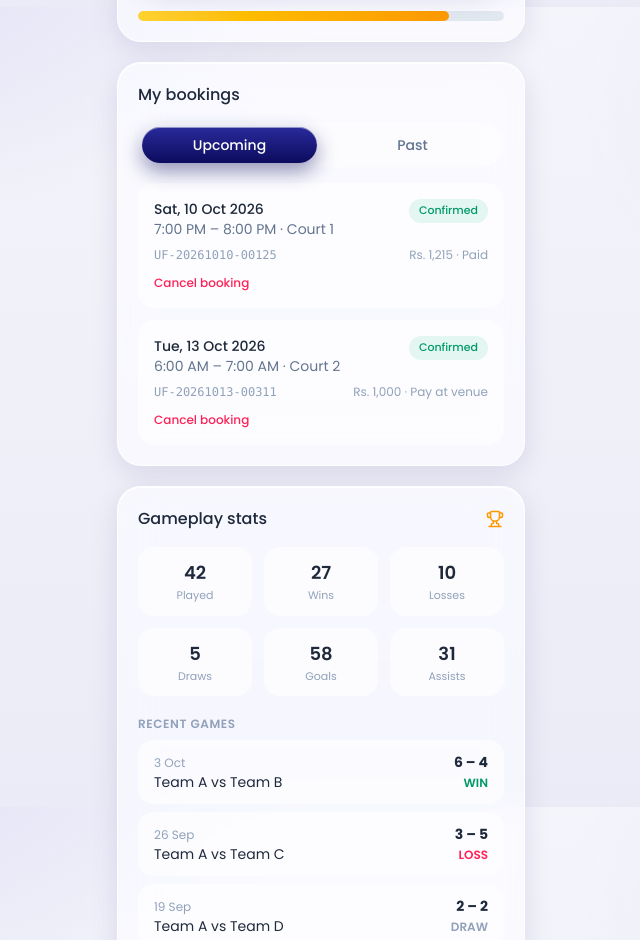
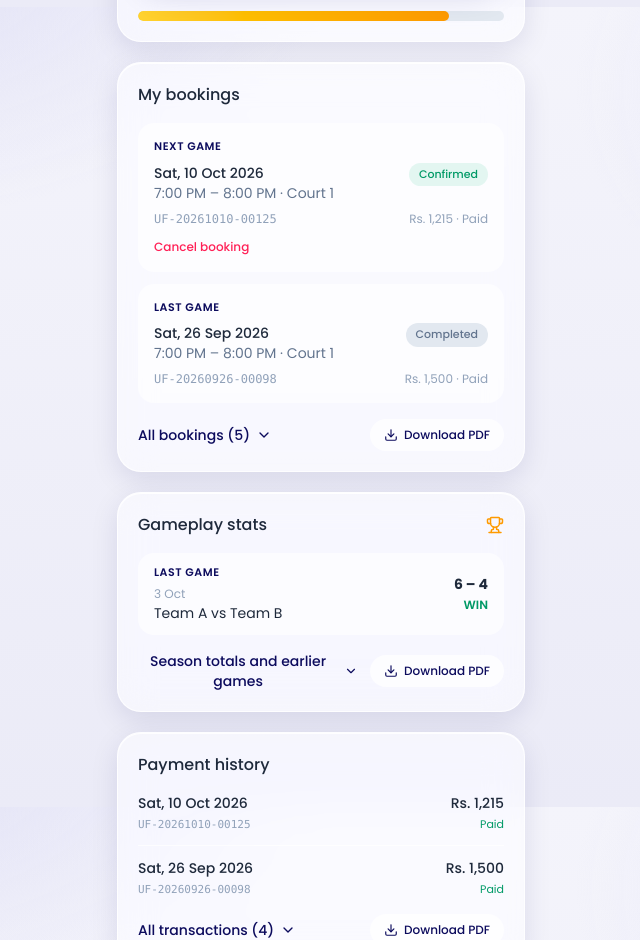
Before and after one commit to rahishd/uniquefutsalclient, a Next.js app: page /profile in a window 1280 px wide. Shown: the part 793-1733 px from the top of the page, without its empty margins (319-959 px from the left). Built offline with nearby package versions, Linux system fonts and the light colour scheme.

Commit message:
Profile: show only latest bookings, game and payments; dropdown for the rest with PDF download

```diff
--- a/components/profile/ProfileView.tsx
+++ b/components/profile/ProfileView.tsx
@@ -2,7 +2,8 @@
 
 import { useState } from "react";
 import Link from "next/link";
-import { Bell, Check, ChevronRight, Crown, LogOut, Pencil, Star, Trophy, UserRound, X } from "lucide-react";
+import { Bell, Check, ChevronDown, ChevronRight, Crown, Download, Loader2, LogOut, Pencil, Star, Trophy, UserRound, X } from "lucide-react";
+import { downloadPdf } from "@/lib/pdf";
 import { signInDemo, signOut, useSession } from "@/lib/session";
 import { useTeams } from "@/lib/teams";
 import { setPref, usePrefs } from "@/lib/prefs";
@@ -30,6 +31,20 @@ function Card({ title, action, children }: { title: string; action?: React.React
       </div>
       {children}
     </section>
+  );
+}
+
+// Dropdown arrow that reveals the older items, next to a button that downloads the full list as a PDF.
+function MoreBar({ id, open, onToggle, label, pdfLabel, onPdf, busy }: { id: string; open: boolean; onToggle: () => void; label: string; pdfLabel: string; onPdf: () => void; busy: boolean }) {
+  return (
+    <div className="mt-4 flex items-center justify-between gap-3">
+      <button type="button" onClick={onToggle} aria-expanded={open} aria-controls={id} className="flex items-center gap-1.5 text-sm font-medium text-brand">
+        {label} <ChevronDown size={16} className={`transition-transform ${open ? "rotate-180" : ""}`} />
+      </button>
+      <button type="button" onClick={onPdf} disabled={busy} aria-label={pdfLabel} className="flex shrink-0 items-center gap-1.5 rounded-full bg-white/70 px-3.5 py-2 text-xs font-medium text-brand disabled:opacity-50">
+        {busy ? <Loader2 size={14} className="animate-spin" /> : <Download size={14} />} Download PDF
+      </button>
+    </div>
   );
 }
 
@@ -74,13 +89,23 @@ function RegisteredProfile() {
   const [profile, setProfile] = useState<ProfileData>(sampleProfile);
   const [draft, setDraft] = useState<ProfileData>(sampleProfile);
   const [editing, setEditing] = useState(false);
-  const [tab, setTab] = useState<"upcoming" | "past">("upcoming");
   const [bookings, setBookings] = useState<BookingItem[]>(sampleBookings);
   const [cancelId, setCancelId] = useState<string | null>(null);
+  const [openBookings, setOpenBookings] = useState(false);
+  const [openGames, setOpenGames] = useState(false);
+  const [openPay, setOpenPay] = useState(false);
+  const [pdfBusy, setPdfBusy] = useState<string | null>(null);
   const prefs = usePrefs();
   const [lang, setLang] = useState("en");
 
-  const shown = bookings.filter((b) => (tab === "upcoming" ? b.upcoming : !b.upcoming));
+  // Bookings: show the next game and the last game played; everything else sits under the arrow.
+  const upcomingList = bookings.filter((b) => b.upcoming).sort((a, b) => a.dateKey.localeCompare(b.dateKey));
+  const pastList = bookings.filter((b) => !b.upcoming).sort((a, b) => b.dateKey.localeCompare(a.dateKey));
+  const lastGame = pastList.find((b) => b.status === "Completed");
+  const primary = [upcomingList[0], lastGame].filter((b): b is BookingItem => Boolean(b));
+  const restBookings = [...upcomingList.slice(1), ...pastList.filter((b) => b !== lastGame)];
+  const games = sampleMatches; // newest first
+  const payments = pastList.concat(upcomingList).filter((b) => b.payment !== "Pay at venue").sort((a, b) => b.dateKey.localeCompare(a.dateKey));
   const s = sampleStats;
   const winRate = s.played ? ((s.wins / s.played) * 100).toFixed(1) : "0";
   const loy = sampleLoyalty;
@@ -93,6 +118,94 @@ function RegisteredProfile() {
     // DEMO: the real API decides refund and fee from the cancellation policy.
     setBookings((all) => all.map((b) => (b.id === id ? { ...b, upcoming: false, status: "Cancelled" } : b)));
     setCancelId(null);
+  }
+
+  async function exportPdf(kind: "bookings" | "games" | "payments") {
+    setPdfBusy(kind);
+    try {
+      const who = `${profile.name} · ${profile.phone} · ID ${profile.customerId}`;
+      if (kind === "bookings") {
+        await downloadPdf({
+          filename: "unique-futsal-bookings.pdf",
+          title: "My bookings",
+          lines: [who],
+          columns: [{ header: "Date", width: 85 }, { header: "Time", width: 100 }, { header: "Court", width: 45 }, { header: "Booking ID", width: 105 }, { header: "Amount", width: 55 }, { header: "Payment", width: 60 }, { header: "Status", width: 65 }],
+          rows: [...upcomingList, ...pastList].map((b) => [b.date, b.time, b.court, b.id, rs(b.amount), b.payment, b.status]),
+        });
+      } else if (kind === "games") {
+        await downloadPdf({
+          filename: "unique-futsal-gameplay.pdf",
+          title: "Gameplay stats",
+          lines: [who, `Played ${s.played} · Won ${s.wins} · Lost ${s.losses} · Drawn ${s.draws} · Goals ${s.goals} · Assists ${s.assists}`],
+          columns: [{ header: "Date", width: 70 }, { header: "Match", width: 215 }, { header: "Score", width: 70 }, { header: "Result", width: 160 }],
+          rows: games.map((g) => [g.date, `${g.you} vs ${g.opp}`, `${g.yourScore} - ${g.oppScore}`, g.yourScore > g.oppScore ? "Win" : g.yourScore < g.oppScore ? "Loss" : "Draw"]),
+        });
+      } else {
+        await downloadPdf({
+          filename: "unique-futsal-payments.pdf",
+          title: "Payment history",
+          lines: [who],
+          columns: [{ header: "Date", width: 100 }, { header: "Booking ID", width: 150 }, { header: "Amount", width: 100 }, { header: "Status", width: 165 }],
+          rows: payments.map((b) => [b.date, b.id, rs(b.amount), b.payment]),
+        });
+      }
+    } finally {
+      setPdfBusy(null);
+    }
+  }
+
+  function renderBooking(b: BookingItem, tag?: string) {
+    return (
+      <li key={b.id} className="rounded-2xl bg-white/60 p-4 text-sm">
+        {tag && <p className="mb-2 text-[11px] font-semibold uppercase tracking-wider text-brand">{tag}</p>}
+        <div className="flex items-start justify-between gap-3">
+          <div>
+            <p className="font-medium">{b.date}</p>
+            <p className="text-slate-500">{b.time} · {b.court}</p>
+          </div>
+          <span className={`rounded-full px-2.5 py-1 text-[11px] font-medium ${b.status === "Cancelled" ? "bg-rose-500/10 text-rose-500" : b.status === "Completed" ? "bg-slate-200 text-slate-500" : "bg-emerald-500/10 text-emerald-600"}`}>{b.status}</span>
+        </div>
+        <div className="mt-2 flex items-center justify-between text-xs text-slate-400">
+          <span className="font-mono">{b.id}</span>
+          <span>{rs(b.amount)} · {b.payment}</span>
+        </div>
+        {b.upcoming && (
+          cancelId === b.id ? (
+            <div className="mt-3 rounded-xl bg-rose-500/10 p-3 text-xs text-rose-700">
+              <p>Cancelling may be subject to the cancellation policy. The refund amount is confirmed by the venue.</p>
+              <div className="mt-2 flex gap-2">
+                <button type="button" onClick={() => setCancelId(null)} className="flex-1 rounded-full bg-white py-2 font-medium">Keep booking</button>
+                <button type="button" onClick={() => cancel(b.id)} className="flex-1 rounded-full bg-rose-500 py-2 font-medium text-white">Confirm cancel</button>
+              </div>
+            </div>
+          ) : (
+            <button type="button" onClick={() => setCancelId(b.id)} className="mt-3 text-xs font-medium text-rose-500">Cancel booking</button>
+          )
+        )}
+      </li>
+    );
+  }
+
+  function renderGame(g: (typeof sampleMatches)[number], tag?: string) {
+    const r = g.yourScore > g.oppScore ? "WIN" : g.yourScore < g.oppScore ? "LOSS" : "DRAW";
+    return (
+      <li key={g.id} className="flex items-center justify-between rounded-2xl bg-white/60 px-4 py-3">
+        <span>
+          {tag && <span className="mb-0.5 block text-[11px] font-semibold uppercase tracking-wider text-brand">{tag}</span>}
+          <span className="text-xs text-slate-400">{g.date}</span><br />{g.you} vs {g.opp}
+        </span>
+        <span className="text-right"><b>{g.yourScore} – {g.oppScore}</b><br /><span className={`text-xs font-semibold ${r === "WIN" ? "text-emerald-600" : r === "LOSS" ? "text-rose-500" : "text-slate-400"}`}>{r}</span></span>
+      </li>
+    );
+  }
+
+  function renderPayment(b: BookingItem) {
+    return (
+      <li key={b.id} className="flex items-center justify-between py-3 first:pt-0 last:pb-0">
+        <span><span className="block font-medium">{b.date}</span><span className="font-mono text-[11px] text-slate-400">{b.id}</span></span>
+        <span className="text-right"><span className="block font-medium">{rs(b.amount)}</span><span className={`text-[11px] ${b.payment === "Refunded" ? "text-rose-500" : "text-emerald-600"}`}>{b.payment}</span></span>
+      </li>
+    );
   }
 
   return (
@@ -189,51 +302,27 @@ function RegisteredProfile() {
         </div>
       </Card>
 
-      {/* Bookings */}
+      {/* Bookings: the next game and the last game; everything else is under the arrow */}
       <Card title="My bookings">
-        <div role="tablist" className="mb-4 grid grid-cols-2 gap-2 rounded-full bg-white/50 p-1">
-          {(["upcoming", "past"] as const).map((t) => (
-            <button key={t} type="button" role="tab" aria-selected={tab === t} onClick={() => setTab(t)} className={`rounded-full py-2 text-sm font-medium capitalize ${tab === t ? "glass-active text-white" : "text-slate-500"}`}>{t}</button>
-          ))}
-        </div>
-        {shown.length === 0 ? (
-          <p className="py-6 text-center text-sm text-slate-400">{tab === "upcoming" ? "No upcoming games." : "No past bookings."}</p>
+        {primary.length === 0 ? (
+          <p className="py-6 text-center text-sm text-slate-400">No bookings yet.</p>
         ) : (
-          <ul className="space-y-3">
-            {shown.map((b) => (
-              <li key={b.id} className="rounded-2xl bg-white/60 p-4 text-sm">
-                <div className="flex items-start justify-between gap-3">
-                  <div>
-                    <p className="font-medium">{b.date}</p>
-                    <p className="text-slate-500">{b.time} · {b.court}</p>
-                  </div>
-                  <span className={`rounded-full px-2.5 py-1 text-[11px] font-medium ${b.status === "Cancelled" ? "bg-rose-500/10 text-rose-500" : b.status === "Completed" ? "bg-slate-200 text-slate-500" : "bg-emerald-500/10 text-emerald-600"}`}>{b.status}</span>
-                </div>
-                <div className="mt-2 flex items-center justify-between text-xs text-slate-400">
-                  <span className="font-mono">{b.id}</span>
-                  <span>{rs(b.amount)} · {b.payment}</span>
-                </div>
-                {b.upcoming && (
-                  cancelId === b.id ? (
-                    <div className="mt-3 rounded-xl bg-rose-500/10 p-3 text-xs text-rose-700">
-                      <p>Cancelling may be subject to the cancellation policy. The refund amount is confirmed by the venue.</p>
-                      <div className="mt-2 flex gap-2">
-                        <button type="button" onClick={() => setCancelId(null)} className="flex-1 rounded-full bg-white py-2 font-medium">Keep booking</button>
-                        <button type="button" onClick={() => cancel(b.id)} className="flex-1 rounded-full bg-rose-500 py-2 font-medium text-white">Confirm cancel</button>
-                      </div>
-                    </div>
-                  ) : (
-                    <button type="button" onClick={() => setCancelId(b.id)} className="mt-3 text-xs font-medium text-rose-500">Cancel booking</button>
-                  )
+          <ul className="space-y-3">{primary.map((b) => renderBooking(b, b.upcoming ? "Next game" : "Last game"))}</ul>
         )}
-              </li>
-            ))}
-          </ul>
+        {restBookings.length > 0 && (
+          <>
+            <MoreBar id="more-bookings" open={openBookings} onToggle={() => setOpenBookings((o) => !o)} label={`All bookings (${bookings.length})`} pdfLabel="Download bookings as PDF" onPdf={() => exportPdf("bookings")} busy={pdfBusy === "bookings"} />
+            {openBookings && <ul id="more-bookings" className="mt-3 space-y-3">{restBookings.map((b) => renderBooking(b))}</ul>}
+          </>
         )}
       </Card>
 
-      {/* Gameplay */}
+      {/* Gameplay: the most recent game; season totals and earlier games are under the arrow */}
       <Card title="Gameplay stats" action={<Trophy size={18} className="text-amber-500" />}>
+        {games[0] ? <ul className="text-sm">{renderGame(games[0], "Last game")}</ul> : <p className="py-6 text-center text-sm text-slate-400">No games yet.</p>}
+        <MoreBar id="more-games" open={openGames} onToggle={() => setOpenGames((o) => !o)} label={games.length > 1 ? "Season totals and earlier games" : "Season totals"} pdfLabel="Download gameplay stats as PDF" onPdf={() => exportPdf("games")} busy={pdfBusy === "games"} />
+        {openGames && (
+          <div id="more-games" className="mt-3 space-y-4">
             <dl className="grid grid-cols-3 gap-3 text-center">
               {[["Played", s.played], ["Wins", s.wins], ["Losses", s.losses], ["Draws", s.draws], ["Goals", s.goals], ["Assists", s.assists]].map(([k, v]) => (
                 <div key={k} className="rounded-2xl bg-white/60 py-3">
@@ -242,30 +331,24 @@ function RegisteredProfile() {
                 </div>
               ))}
             </dl>
-        <h3 className="mb-2 mt-5 text-xs font-semibold uppercase tracking-wider text-slate-400">Recent games</h3>
-        <ul className="space-y-2 text-sm">
-          {sampleMatches.map((g) => {
-            const r = g.yourScore > g.oppScore ? "WIN" : g.yourScore < g.oppScore ? "LOSS" : "DRAW";
-            return (
-              <li key={g.id} className="flex items-center justify-between rounded-2xl bg-white/60 px-4 py-3">
-                <span><span className="text-xs text-slate-400">{g.date}</span><br />{g.you} vs {g.opp}</span>
-                <span className="text-right"><b>{g.yourScore} – {g.oppScore}</b><br /><span className={`text-xs font-semibold ${r === "WIN" ? "text-emerald-600" : r === "LOSS" ? "text-rose-500" : "text-slate-400"}`}>{r}</span></span>
-              </li>
-            );
-          })}
-        </ul>
+            {games.length > 1 && <ul className="space-y-2 text-sm">{games.slice(1).map((g) => renderGame(g))}</ul>}
+          </div>
+        )}
       </Card>
 
-      {/* Payment history */}
+      {/* Payment history: the two most recent transactions; the rest is under the arrow */}
       <Card title="Payment history">
-        <ul className="divide-y divide-white/70 text-sm">
-          {bookings.filter((b) => b.payment !== "Pay at venue").map((b) => (
-            <li key={b.id} className="flex items-center justify-between py-3 first:pt-0 last:pb-0">
-              <span><span className="block font-medium">{b.date}</span><span className="font-mono text-[11px] text-slate-400">{b.id}</span></span>
-              <span className="text-right"><span className="block font-medium">{rs(b.amount)}</span><span className={`text-[11px] ${b.payment === "Refunded" ? "text-rose-500" : "text-emerald-600"}`}>{b.payment}</span></span>
-            </li>
-          ))}
-        </ul>
+        {payments.length === 0 ? (
+          <p className="py-6 text-center text-sm text-slate-400">No payments yet.</p>
+        ) : (
+          <ul className="divide-y divide-white/70 text-sm">{payments.slice(0, 2).map((b) => renderPayment(b))}</ul>
+        )}
+        {payments.length > 2 && (
+          <>
+            <MoreBar id="more-payments" open={openPay} onToggle={() => setOpenPay((o) => !o)} label={`All transactions (${payments.length})`} pdfLabel="Download payment history as PDF" onPdf={() => exportPdf("payments")} busy={pdfBusy === "payments"} />
+            {openPay && <ul id="more-payments" className="mt-3 divide-y divide-white/70 text-sm">{payments.slice(2).map((b) => renderPayment(b))}</ul>}
+          </>
+        )}
       </Card>
 
       </>)}
--- /dev/null
+++ b/lib/pdf.ts
@@ -0,0 +1,65 @@
+// Simple table-to-PDF export for the Profile page (bookings, games, payments).
+// jsPDF is loaded only when a customer taps "Download PDF", so it doesn't weigh down the page.
+
+export interface PdfColumn {
+  header: string;
+  width: number; // points; all columns together should fit in about 515
+}
+
+export interface PdfTable {
+  filename: string;
+  title: string;
+  lines?: string[]; // small grey lines under the title (name, totals, ...)
+  columns: PdfColumn[];
+  rows: string[][];
+}
+
+export async function downloadPdf(t: PdfTable) {
+  const { jsPDF } = await import("jspdf");
+  const doc = new jsPDF({ unit: "pt", format: "a4" });
+  const M = 40;
+  const pageH = doc.internal.pageSize.getHeight();
+  const lineH = 13;
+  let y = M;
+
+  doc.setFont("helvetica", "bold").setFontSize(18).setTextColor(12, 11, 93);
+  doc.text("Unique Futsal", M, y);
+  y += 22;
+  doc.setFontSize(13).setTextColor(30, 41, 59);
+  doc.text(t.title, M, y);
+  y += 16;
+  doc.setFont("helvetica", "normal").setFontSize(9).setTextColor(100, 116, 139);
+  for (const l of [...(t.lines ?? []), `Generated ${new Date().toLocaleString("en-GB")}`]) {
+    doc.text(l, M, y);
+    y += 12;
+  }
+  y += 8;
+
+  const xs = t.columns.reduce<number[]>((acc, c, i) => [...acc, i === 0 ? M : acc[i - 1] + t.columns[i - 1].width], []);
+
+  const header = () => {
+    doc.setFont("helvetica", "bold").setFontSize(8).setTextColor(100, 116, 139);
+    t.columns.forEach((c, i) => doc.text(c.header.toUpperCase(), xs[i], y));
+    y += 5;
+    doc.setDrawColor(203, 213, 225).line(M, y, 555, y);
+    y += 12;
+  };
+  header();
+
+  doc.setFont("helvetica", "normal").setFontSize(9).setTextColor(30, 41, 59);
+  for (const row of t.rows) {
+    const cells = row.map((cell, i) => doc.splitTextToSize(cell, t.columns[i].width - 8) as string[]);
+    const h = Math.max(...cells.map((c) => c.length)) * lineH;
+    if (y + h > pageH - M) {
+      doc.addPage();
+      y = M;
+      header();
+      doc.setFont("helvetica", "normal").setFontSize(9).setTextColor(30, 41, 59);
+    }
+    cells.forEach((c, i) => doc.text(c, xs[i], y));
+    y += h + 4;
+    doc.setDrawColor(241, 245, 249).line(M, y - 2, 555, y - 2);
+  }
+
+  doc.save(t.filename);
+}
--- a/lib/sample-profile.ts
+++ b/lib/sample-profile.ts
@@ -36,6 +36,7 @@ export const sampleLoyalty = { points: 850, nextReward: 1000, rewardLabel: "Free
 
 export interface BookingItem {
   id: string;
+  dateKey: string; // YYYY-MM-DD, used for sorting
   date: string;
   time: string;
   court: string;
@@ -46,11 +47,11 @@ export interface BookingItem {
 }
 
 export const sampleBookings: BookingItem[] = [
-  { id: "UF-20261010-00125", date: "Sat, 10 Oct 2026", time: "7:00 PM – 8:00 PM", court: "Court 1", amount: 1215, payment: "Paid", status: "Confirmed", upcoming: true },
-  { id: "UF-20261013-00311", date: "Tue, 13 Oct 2026", time: "6:00 AM – 7:00 AM", court: "Court 2", amount: 1000, payment: "Pay at venue", status: "Confirmed", upcoming: true },
-  { id: "UF-20260926-00098", date: "Sat, 26 Sep 2026", time: "7:00 PM – 8:00 PM", court: "Court 1", amount: 1500, payment: "Paid", status: "Completed", upcoming: false },
-  { id: "UF-20260919-00044", date: "Sat, 19 Sep 2026", time: "5:00 PM – 6:00 PM", court: "Court 2", amount: 1200, payment: "Paid", status: "Completed", upcoming: false },
-  { id: "UF-20260912-00017", date: "Sat, 12 Sep 2026", time: "8:00 PM – 9:00 PM", court: "Court 1", amount: 1500, payment: "Refunded", status: "Cancelled", upcoming: false },
+  { id: "UF-20261010-00125", dateKey: "2026-10-10", date: "Sat, 10 Oct 2026", time: "7:00 PM – 8:00 PM", court: "Court 1", amount: 1215, payment: "Paid", status: "Confirmed", upcoming: true },
+  { id: "UF-20261013-00311", dateKey: "2026-10-13", date: "Tue, 13 Oct 2026", time: "6:00 AM – 7:00 AM", court: "Court 2", amount: 1000, payment: "Pay at venue", status: "Confirmed", upcoming: true },
+  { id: "UF-20260926-00098", dateKey: "2026-09-26", date: "Sat, 26 Sep 2026", time: "7:00 PM – 8:00 PM", court: "Court 1", amount: 1500, payment: "Paid", status: "Completed", upcoming: false },
+  { id: "UF-20260919-00044", dateKey: "2026-09-19", date: "Sat, 19 Sep 2026", time: "5:00 PM – 6:00 PM", court: "Court 2", amount: 1200, payment: "Paid", status: "Completed", upcoming: false },
+  { id: "UF-20260912-00017", dateKey: "2026-09-12", date: "Sat, 12 Sep 2026", time: "8:00 PM – 9:00 PM", court: "Court 1", amount: 1500, payment: "Refunded", status: "Cancelled", upcoming: false },
 ];
 
 export const sampleStats = { played: 42, wins: 27, losses: 10, draws: 5, goals: 58, assists: 31 };
--- a/package.json
+++ b/package.json
@@ -9,6 +9,7 @@
     "lint": "eslint"
   },
   "dependencies": {
+    "jspdf": "^4.2.1",
     "lucide-react": "^1.52.0",
     "nepali-date-converter": "^3.4.0",
     "next": "16.3.8",
```
Also changed, not shown: 1 other file (tests, documents, lock files or other folders). Lines whose indentation alone changed are shown as unchanged.
